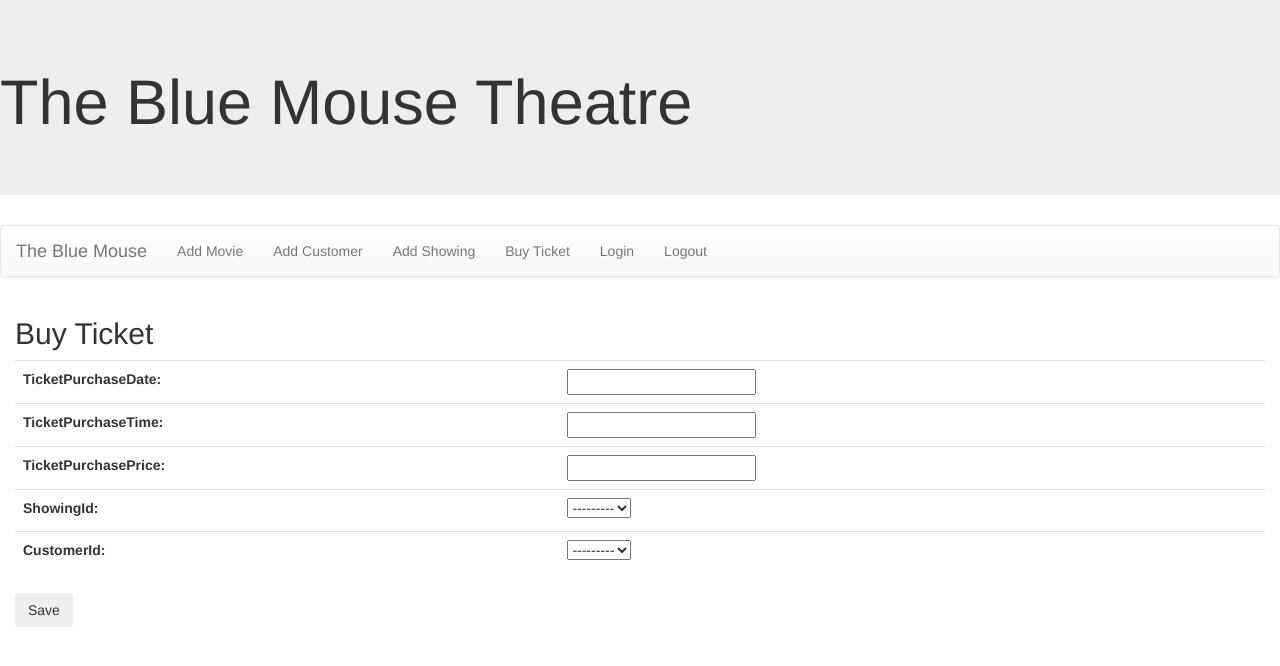
After one commit to sstar691969/Python-web-final, a Django app: page /bluemouseapp/buyticket/ in a window 1280 px wide. The commit adds this page. Shown: the top 666 px of the page. Run offline with Django 4.2, Linux system fonts and the light colour scheme; the visitor is signed in with stand-in values (Sample User, id 1); data that the repository does not hold is empty; some libraries are stand-ins or nearby versions.

Commit message:
buyTicket forms commit

```diff
--- a/bluemouseapp/forms.py
+++ b/bluemouseapp/forms.py
@@ -1,5 +1,5 @@
 from django import forms
-from .models import Movie, Ticket, Customer
+from .models import Movie, Showing, Ticket, Customer
 
 class MovieForm(forms.ModelForm):
     class Meta:
@@ -18,5 +18,5 @@ class CustomerForm(forms.ModelForm):
 
 class ShowingForm(forms.ModelForm):
     class Meta:
-        model=Customer
+        model=Showing
         fields='__all__'
--- a/bluemouseapp/models.py
+++ b/bluemouseapp/models.py
@@ -1,5 +1,3 @@
-
-
 from django.db import models
 from django.contrib.auth.models import User
 
@@ -40,7 +38,7 @@ class Customer(models.Model):
 
 
     def __str__(self):
-        return self.customereName
+        return self.customerName
 
 
     class Meta:
@@ -62,13 +60,3 @@ class Ticket(models.Model):
 
     class Meta:
         db_table='ticket'
-
-
-
-
-
-#-- Models Customers and Tickets attributes are not complete
-
-
-
-# Create your models here.
--- a/bluemouseapp/templates/base.html
+++ b/bluemouseapp/templates/base.html
@@ -19,6 +19,7 @@
 <li><a href="{% url 'newmovie' %}">Add Movie </a></li>
 <li><a href="{% url 'newcustomer' %}">Add Customer </a></li>
 <li><a href="{% url 'newshowing' %}">Add Showing </a></li>
+<li><a href="{% url 'buyticket' %}">Buy Ticket</a></li>
 <li><a href="{% url 'login' %}">Login</a></li>
 <li><a href="{% url 'logout' %}">Logout</a></li>
 </ul>
--- /dev/null
+++ b/bluemouseapp/templates/bluemouseapp/buyticket.html
@@ -0,0 +1,12 @@
+{% extends 'base.html' %}
+{% block content %}
+
+<h2>Buy Ticket</h2>
+<table class='table'>
+    <form method="Post", class="post=form">{% csrf_token %}
+        {{form.as_table}}
+</table>
+<button type="submit" class="save btn btn_default">Save</button>
+</form>
+
+{% endblock %}
--- a/bluemouseapp/urls.py
+++ b/bluemouseapp/urls.py
@@ -7,6 +7,7 @@ urlpatterns = [
    path('newmovie/', views.newMovie, name='newmovie'),
    path('newcustomer/', views.newCustomer, name='newcustomer'),
    path('newshowing/', views.newShowing, name='newshowing'),
+   path('buyticket/', views.buyTicket, name='buyticket'),
    path('loginmessage/', views.loginmessage, name='loginmessage'),
    path('logoutmessage/', views.logoutmessage, name='logoutmessage')
 ]
--- a/bluemouseapp/views.py
+++ b/bluemouseapp/views.py
@@ -57,3 +57,17 @@ def newShowing(request):
   else:
     form=ShowingForm()
   return render(request, 'bluemouseapp/newshowing.html', {'form': form})
+
+@login_required
+def buyTicket(request):
+  form=TicketForm
+
+  if request.method=='POST':
+    form=TicketForm(request.POST)
+    if form.is_valid() and Ticket.objects.count()<205:
+      post=form.save(commit=True)
+      post.save()
+      form=TicketForm()
+  else:
+    form=TicketForm()
+  return render(request, 'bluemouseapp/buyticket.html', {'form': form})
```
